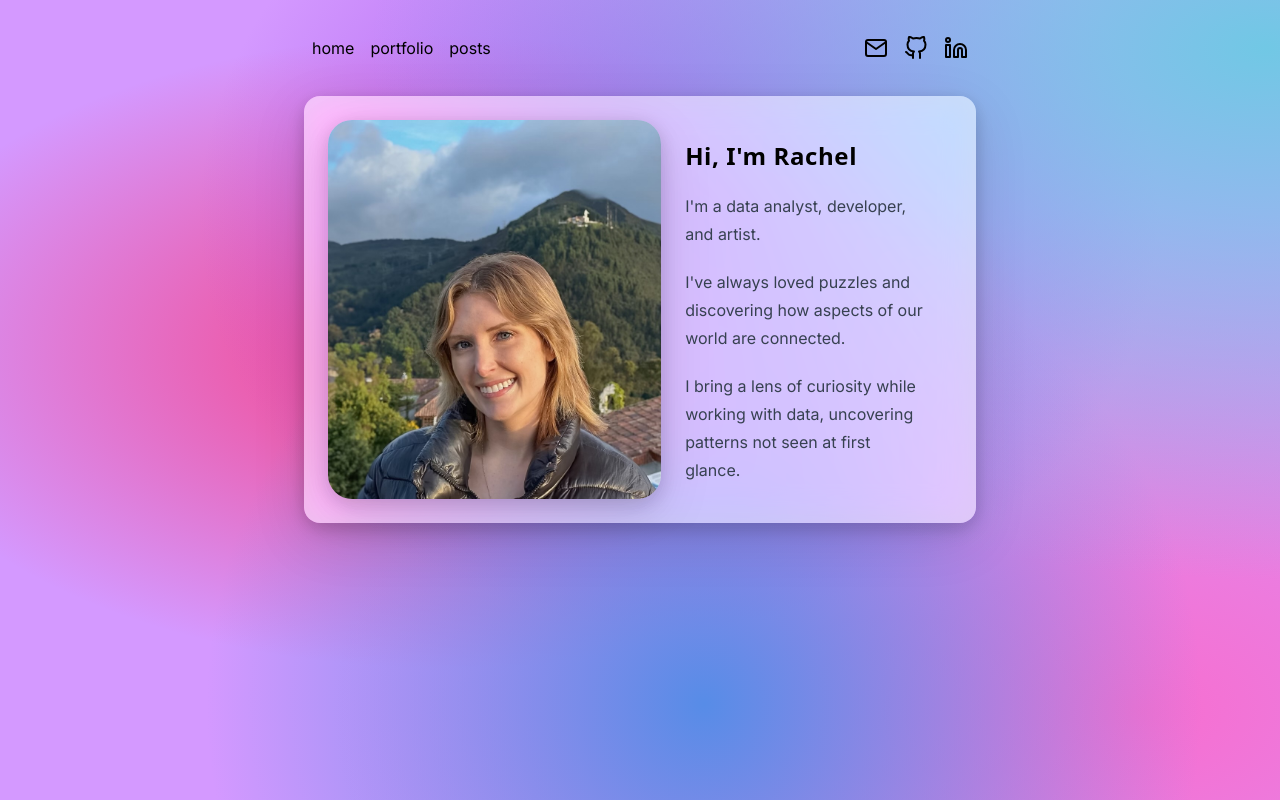
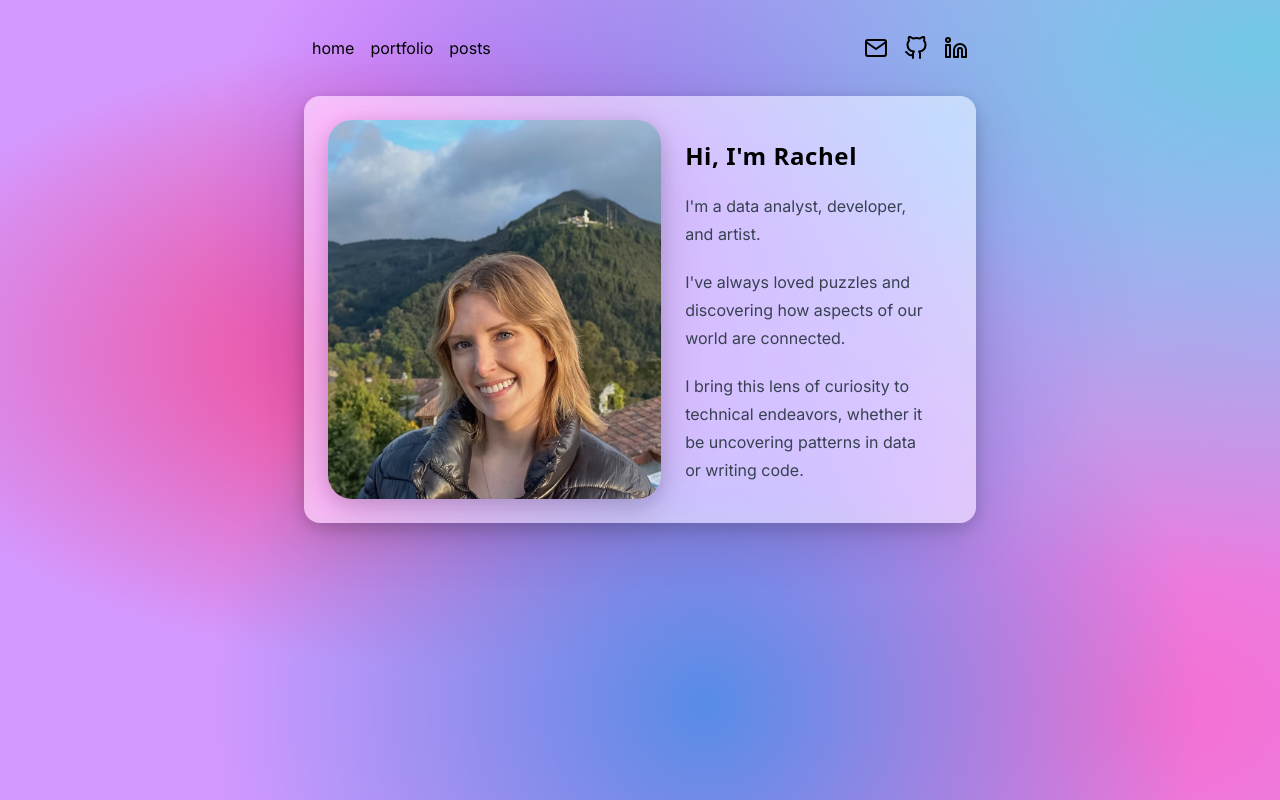
Before and after one commit to jrachelr/portfolio, a Next.js app: page / in a window 1280 px wide. Built offline with nearby package versions, Linux system fonts and the light colour scheme.

Commit message:
updated blurb

```diff
--- a/app/page.tsx
+++ b/app/page.tsx
@@ -26,8 +26,8 @@ export default function Home() {
                 our world are connected.
               </p>
               <p>
-                I bring a lens of curiosity while working with data, uncovering
-                patterns not seen at first glance.
+                I bring this lens of curiosity to technical endeavors, whether
+                it be uncovering patterns in data or writing code.
               </p>
             </div>
           </div>
```
